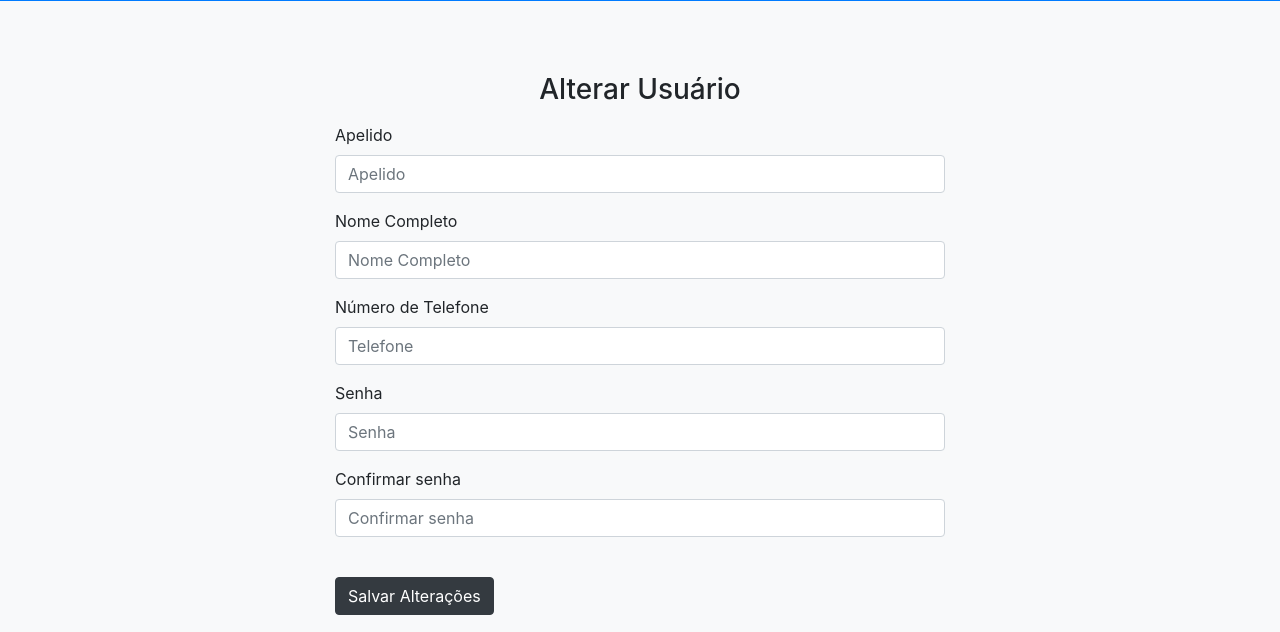
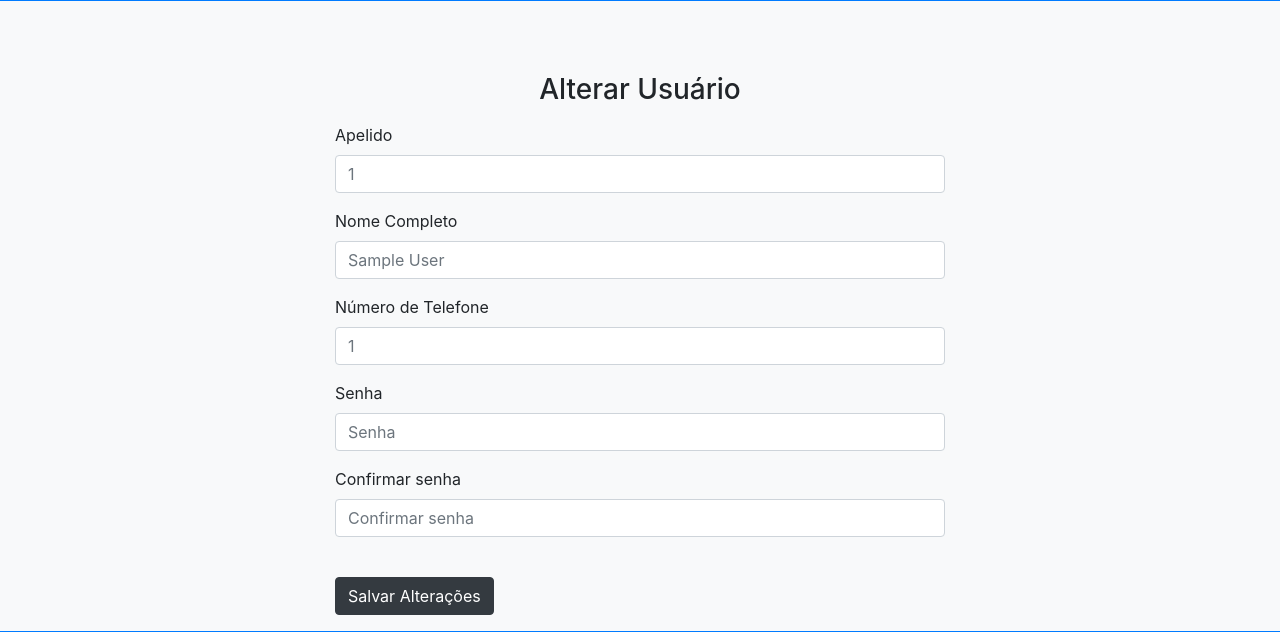
Before and after one commit to Rodrigo41555557/TCC, a PHP site: page /editar_user.php in a window 1280 px wide. Shown: the part 168-800 px from the top of the page. Run offline with PHP 8.4, Linux system fonts and the light colour scheme; the visitor is signed in with stand-in values (Sample User, id 1); some libraries are stand-ins or nearby versions.

Commit message:
Update editar_user.php

```diff
--- a/editar_user.php
+++ b/editar_user.php
@@ -1,47 +1,6 @@
 
 <?php
 require 'config.php';
-
-if(empty($_SESSION['apelido'])){
-		header('Location: login.php');
-
-	if(isset($_POST['save'])) {
-		$errMsg = '';
-
-		// Getting data from FROM
-		$nome = $_POST['nome_completo'];
-		$senha = $_POST['senha'];
-		$confSenha = $_POST['confsenha'];
-        $telefone = $_POST['telefone'];
-
-		if($senha != $confSenha){
-			$errMsg = 'Senha Incorreta.';
-        }
-
-		if($errMsg == '') {
-			try {
-		      $sql = 'UPDATE usuario SET nome_completo = :nome_completo, senha = :senha, telefone = :telefone WHERE apelido = :apelido and cod_usuario = '.$_SESSION['id'];
-		      $stmt = $connect->prepare($sql);
-		      $stmt->execute(array(
-		        ':nome_completo' => $nome_completo,
-		        ':senha' => $senha,
-                ':telefone' => $telefone,
-		        ':apelido' => $_SESSION['apelido']
-		      ));
-				header('Location: editar_user.php?action=alterado');
-				exit;
-
-			}
-			catch(PDOException $e) {
-				$errMsg = $e->getMessage();
-			}
-		}
-	}
-
-	if(isset($_GET['action']) && $_GET['action'] == 'alterado'){
-		$errMsg = 'Usuário alterado com sucesso!';
-    }
-}
 ?>
 
 <!DOCTYPE html>
@@ -61,16 +20,75 @@ if(empty($_SESSION['apelido'])){
 <div id="conteudo" class="contanier">
 	<form method="post" action="">
 
+<?php
+
+if(empty($_SESSION['id'])){
+        header('Location: login.php');
+
+    if(isset($_POST['save'])) {
+        $errMsg = '';
+
+        // Getting data from FROM
+        $nome = $_POST['name'];
+        echo '<div class="col-md-6 offset-md-3">
+                            <h5 class="text-danger text-center">'.$nome.'</h5>
+                       </div>.';
+        $senha = $_POST['senha'];
+        $confSenha = $_POST['confsenha'];
+        $telefone = $_POST['telefone'];
+
+        if($senha != $confSenha)
+            $errMsg = '<div class="col-md-6 offset-md-3">
+                            <h5 class="text-danger text-center"> Senha Incorreta </h5>
+                       </div>.';
+
+
+        if($errMsg == '') {
+            try {
+              $sql = "UPDATE usuario SET nome_completo = :nome_completo, senha = :senha, telefone = :telefone WHERE `usuario`.`cod_usuario` = ".$_SESSION['id'];
+              $stmt = $connect->prepare($sql);
+              $stmt->execute(array(
+                ':nome_completo' => $nome,
+                ':senha' => $senha,
+                ':telefone' => $telefone,
+                ':apelido' => $_SESSION['apelido']
+              ));
+                header('Location: editar_user.php?action=alterado');
+                exit;
+
+            }
+            catch(PDOException $e) {
+                $errMsg = $e->getMessage();
+            }
+        }
+    }
+
+    if(isset($_GET['action']) && $_GET['action'] == 'alterado')
+        $errMsg = 'Usuário alterado com sucesso!';
+
+}
+?>
+
 		<div class="form-group">
         	<div class="col-md-6 offset-md-3">
 	        	<h3 class="text-center"> Alterar Usuário </h3>
 	    	</div>
     	</div>
 
+        <?php
+                if(isset($errMsg)){
+                    echo '<div class="form-group">
+                                <div class="col-md-6 offset-md-3">
+                                    <h3 class="text-center">' .$errMsg. '</h3>
+                                </div>
+                          </div>';
+                }
+        ?>
+
         <div class="form-group">
             <div class="col-md-6 offset-md-3">
                 <label > Apelido </label>
-                <input type="text" name="apelido" class="form-control" placeholder="Apelido" required="" >
+                <input type="text" name="apelido" class="form-control" placeholder="<?= $_SESSION['apelido'] ?>" required="" >
             </div>
         </div>
 
@@ -78,14 +96,14 @@ if(empty($_SESSION['apelido'])){
         <div class="form-group">
             <div class="col-md-6 offset-md-3">
                 <label> Nome Completo </label>
-                <input type="text" name="nome_completo" class="form-control" placeholder="Nome Completo" required="" >
+                <input type="text" name="nome_completo" class="form-control" placeholder="<?= $_SESSION['name'] ?>" required="" >
             </div>
         </div>
 
         <div class="form-group">
             <div class="col-md-6 offset-md-3">
                 <label> Número de Telefone </label>
-                <input type="tel" name="telefone" class="form-control" placeholder="Telefone" required="" >
+                <input type="tel" name="telefone" class="form-control" placeholder="<?= $_SESSION['telefone'] ?>" required="" >
             </div>
         </div>
 
@@ -112,7 +130,6 @@ if(empty($_SESSION['apelido'])){
         </div>
 
 	</form>
-<br><br><br>
 </div>
 <?php include 'rodape.php'; ?>
 </body>
```
